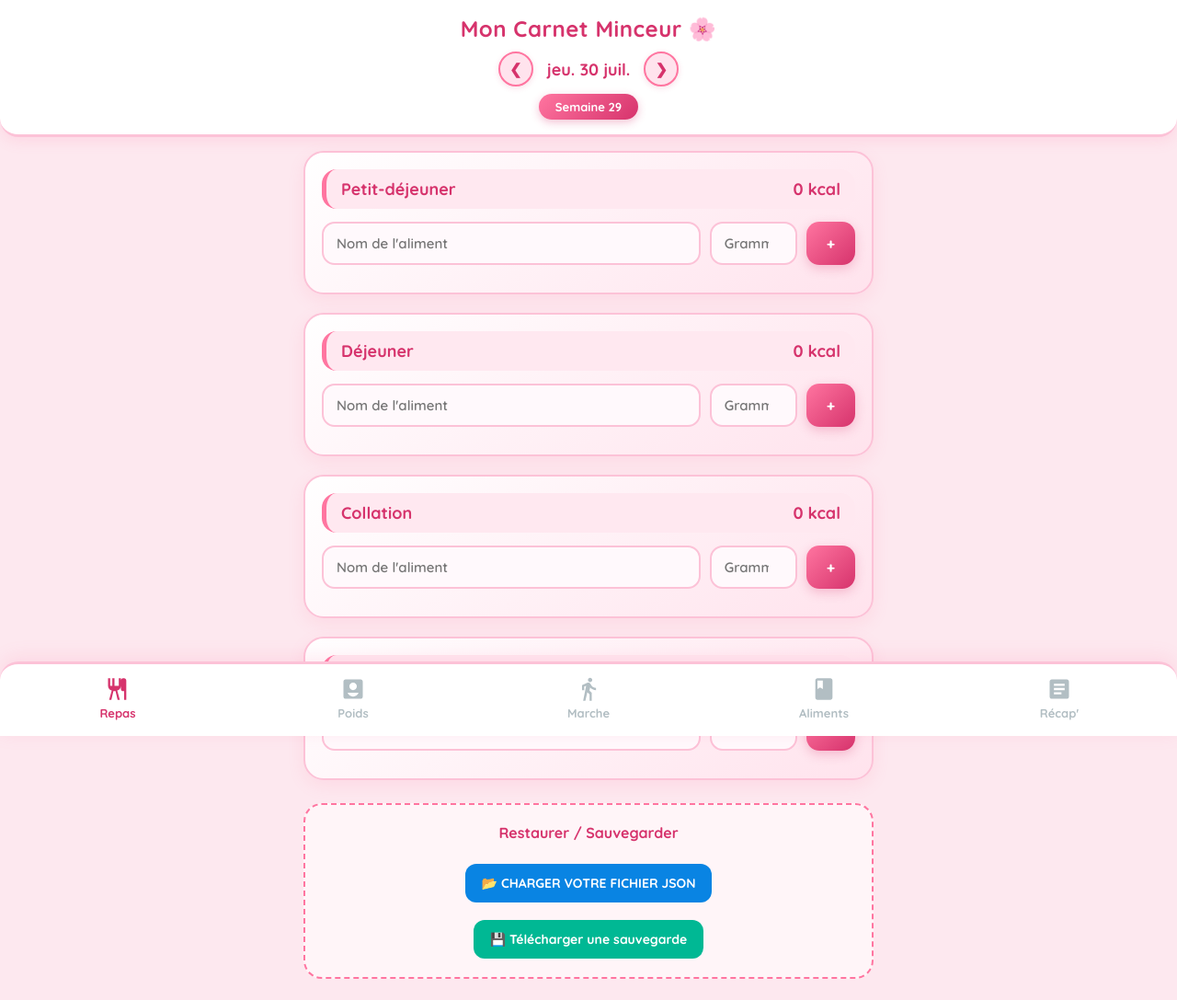
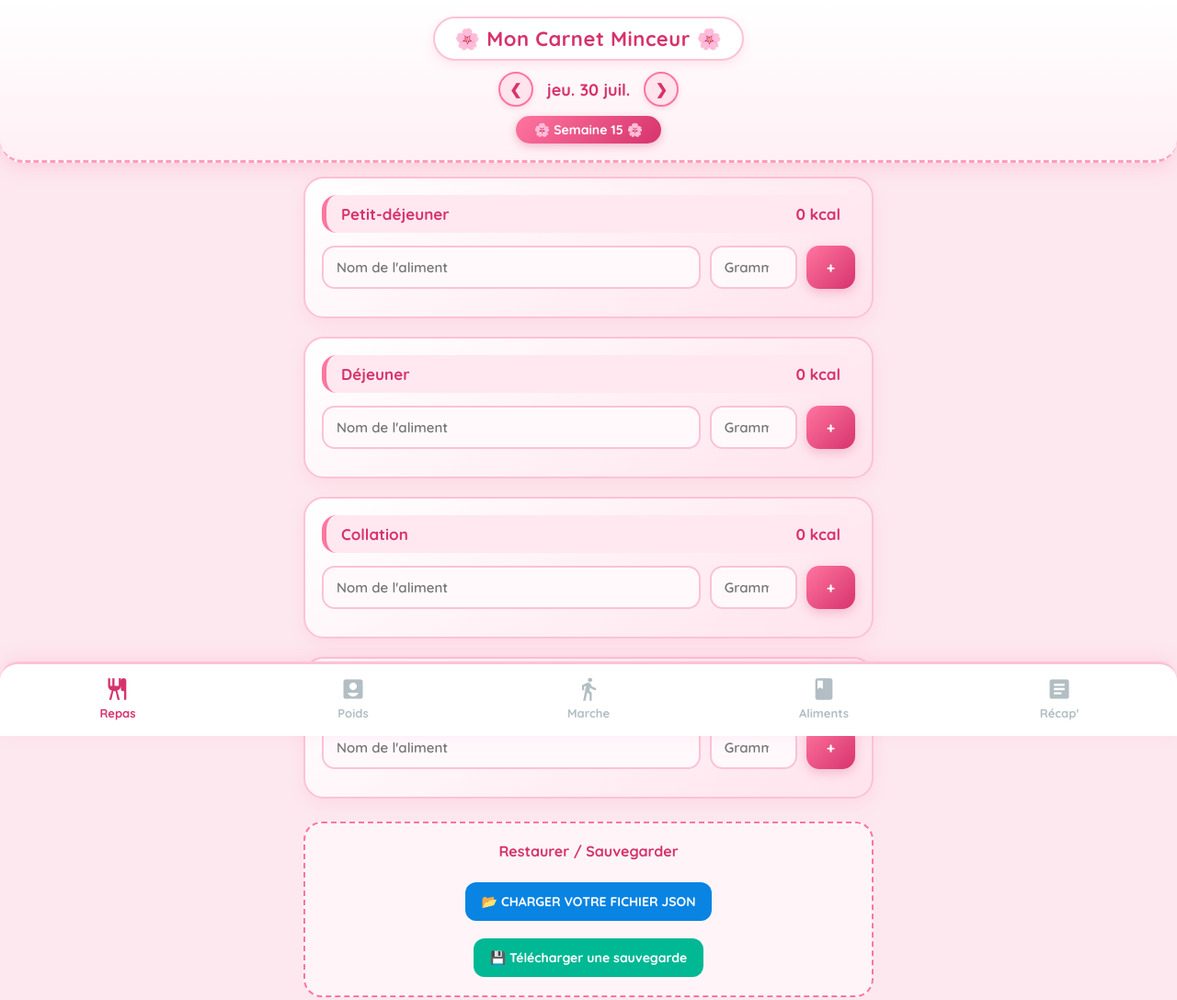
Before and after one commit to natzouille92/Mon-carnet-minceur-, a plain HTML site: page index.html in a window 1280 px wide. Shown: the whole page at 92% size. Drawn offline with Linux system fonts and the light colour scheme.

Commit message:
Update index.html

```diff
--- a/index.html
+++ b/index.html
@@ -4,7 +4,7 @@
   <meta charset="UTF-8">
   <meta name="viewport" content="width=device-width, initial-scale=1.0">
   <title>Mon Carnet Minceur 🌸</title>
-  <!-- Polices douces et très girly : Quicksand & Poppins -->
+  <!-- Polices ultra douces et girly -->
   <link rel="preconnect" href="https://fonts.googleapis.com">
   <link rel="preconnect" href="https://fonts.gstatic.com" crossorigin>
   <link href="https://fonts.googleapis.com/css2?family=Quicksand:wght@500;600;700&family=Poppins:wght@400;500;600&display=swap" rel="stylesheet">
@@ -33,20 +33,32 @@
       font-size: 15px;
     }
 
+    /* HEADER ULTRA GIRLY / FLORAL */
     header {
-      background: #ffffff;
-      padding: 16px 15px;
+      background: linear-gradient(180deg, #ffffff 0%, #fff0f5 100%);
+      padding: 18px 15px;
       text-align: center;
-      border-bottom: 3px solid var(--card-border);
+      border-bottom: 3px dashed #ff9ebb;
       position: sticky;
       top: 0;
       z-index: 100;
-      box-shadow: 0 4px 15px rgba(255, 117, 160, 0.15);
-      border-radius: 0 0 20px 20px;
+      box-shadow: 0 6px 20px rgba(255, 117, 160, 0.2);
+      border-radius: 0 0 25px 25px;
     }
+
+    .header-title-box {
+      background: #ffffff;
+      display: inline-block;
+      padding: 8px 22px;
+      border-radius: 30px;
+      border: 2px solid #fcc2d7;
+      box-shadow: 0 4px 12px rgba(255, 117, 160, 0.15);
+      position: relative;
+    }
+
     header h1 {
       margin: 0;
-      font-size: 24px;
+      font-size: 22px;
       color: var(--primary-dark);
       font-weight: 700;
       letter-spacing: 0.5px;
@@ -57,11 +69,12 @@
       align-items: center;
       justify-content: center;
       gap: 15px;
-      margin-top: 10px;
+      margin-top: 12px;
       font-weight: 700;
       font-size: 18px;
       color: var(--primary-dark);
     }
+
     .date-nav button {
       background: #ffe3ed;
       border: 2px solid var(--primary-pink);
@@ -77,13 +90,14 @@
       font-weight: bold;
       box-shadow: 0 2px 6px rgba(214, 51, 108, 0.15);
     }
+
     .week-badge {
       background: linear-gradient(135deg, #ff75a0, #d6336c);
       color: white;
-      padding: 6px 18px;
+      padding: 6px 20px;
       border-radius: 20px;
-      font-size: 13px;
-      margin-top: 8px;
+      font-size: 14px;
+      margin-top: 10px;
       display: inline-block;
       font-weight: 700;
       box-shadow: 0 3px 10px rgba(214, 51, 108, 0.3);
@@ -93,7 +107,7 @@
     .tab-content { display: none; }
     .tab-content.active { display: block; }
 
-    /* CARTES ULTRA GIRLY ET ROSÉES */
+    /* CARTES Ultra Douces */
     .card {
       background: var(--card-bg);
       border-radius: 22px;
@@ -110,7 +124,7 @@
       font-weight: 700;
       color: var(--primary-dark);
       margin-bottom: 14px;
-      font-size: 18px;
+      font-size: 17px;
       background: #ffe8f0;
       padding: 10px 16px;
       border-radius: 16px;
@@ -170,7 +184,7 @@
     }
     .btn-delete { color: #ff5252; background: none; border: none; cursor: pointer; font-size: 18px; padding: 0 6px; font-weight: bold; }
 
-    /* BARRE DE NAVIGATION ROSE */
+    /* NAVIGATION BASSE */
     nav.bottom-nav {
       position: fixed;
       bottom: 0;
@@ -223,7 +237,9 @@
 <body>
 
   <header>
-    <h1>Mon Carnet Minceur 🌸</h1>
+    <div class="header-title-box">
+      <h1>🌸 Mon Carnet Minceur 🌸</h1>
+    </div>
     <div class="date-nav">
       <button onclick="changeDate(-1)">❮</button>
       <span id="current-date-display">...</span>
@@ -351,7 +367,8 @@
   </nav>
 
   <script>
-    const REF_DATE = new Date(2026, 3, 20);
+    // FIXATION DE LA SEMAINE 15 AU LUNDI 27 JUILLET 2026
+    const REF_DATE = new Date(2026, 6, 27); // 27 Juillet 2026
     const REF_WEEK = 15;
     let currentDate = new Date();
 
@@ -362,7 +379,7 @@
       const diffToMonday = date.getDate() - day + (day === 0 ? -6 : 1);
       const monday = new Date(date.setDate(diffToMonday));
       const diffTime = monday.getTime() - REF_DATE.getTime();
-      const diffWeeks = Math.round(diffTime / (7 * 24 * 60 * 60 * 1000));
+      const diffWeeks = Math.floor(diffTime / (7 * 24 * 60 * 60 * 1000));
       return REF_WEEK + diffWeeks;
     }
 
@@ -432,7 +449,7 @@
     function updateAppView() {
       const dateKey = formatDateKey(currentDate);
       document.getElementById('current-date-display').innerText = formatDateDisplay(currentDate);
-      document.getElementById('week-display').innerText = `Semaine ${getWeekNumber(currentDate)}`;
+      document.getElementById('week-display').innerText = `🌸 Semaine ${getWeekNumber(currentDate)} 🌸`;
 
       renderMealsView(dateKey);
       renderWeightView(dateKey);
@@ -707,7 +724,7 @@
       const selectedVal = select.value;
 
       select.innerHTML = '';
-      for (let w = 15; w <= Math.max(currentW + 2, 25); w++) {
+      for (let w = 15; w <= Math.max(currentW + 5, 25); w++) {
         const opt = document.createElement('option');
         opt.value = w;
         opt.innerText = `Semaine ${w}`;
```
